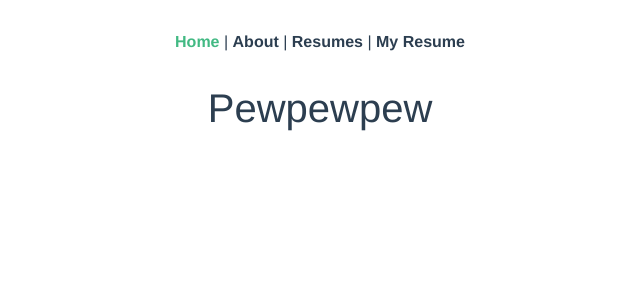
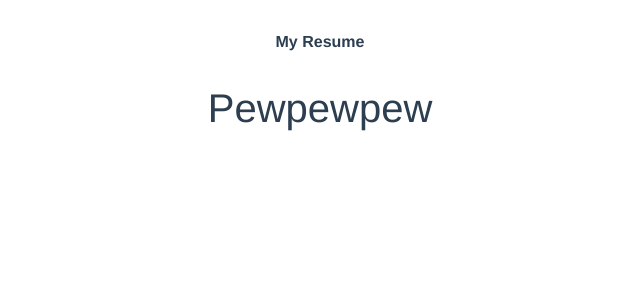
Before and after one commit to Cierrasimms/online-resume, a Vue app: page / in a window 1280 px wide. Shown: the top 300 px of the page, without its empty margins (320-960 px from the left). Built offline with nearby package versions, Linux system fonts and the light colour scheme.

Commit message:
removed headers

```diff
--- a/src/App.vue
+++ b/src/App.vue
@@ -1,11 +1,5 @@
 <template>
   <nav>
-    <router-link to="/">Home</router-link>
-    |
-    <router-link to="/about">About</router-link>
-    |
-    <router-link to="/resumes">Resumes</router-link>
-    |
     <router-link to="/my-resume/:id">My Resume</router-link>
   </nav>
   <router-view />
```
